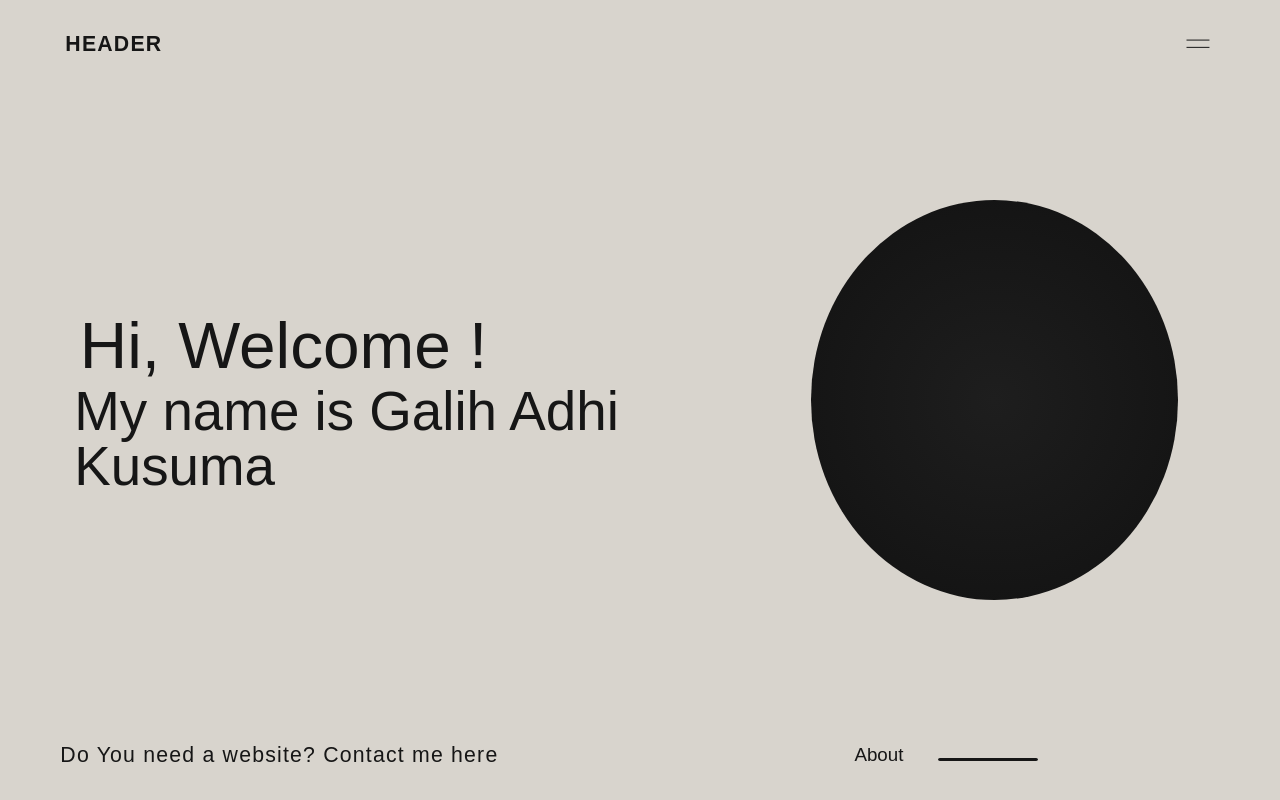
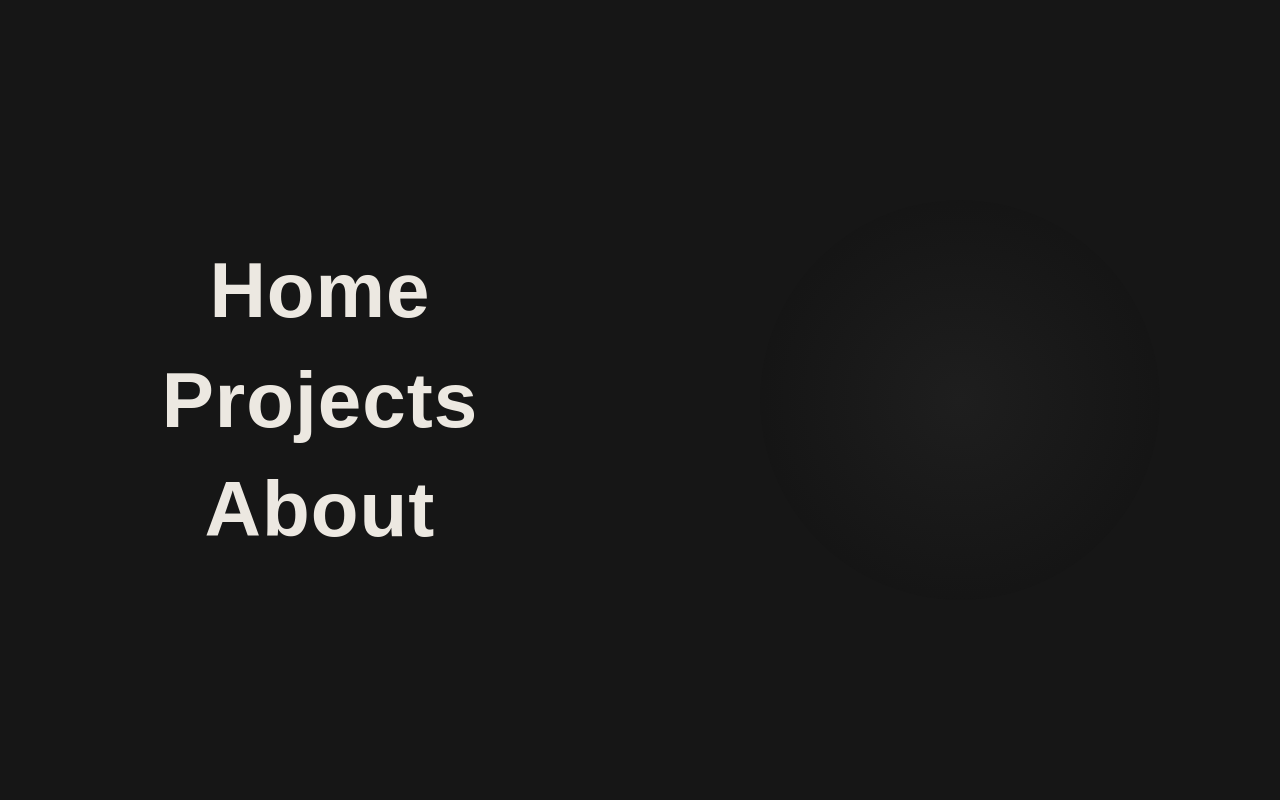
Before and after one commit to NoxturneDev/personal-portfolio-website, a React (Create React App) app: page / in a window 1280 px wide. Built offline with nearby package versions, Linux system fonts and the light colour scheme; a web font is replaced by a local one.

Commit message:
nav links on hover animation

```diff
--- /dev/null
+++ b/src/components/Nav.jsx
@@ -0,0 +1,42 @@
+import React, { useState, useEffect } from 'react'
+import { motion } from 'framer-motion'
+import { Link } from 'react-router-dom'
+import Sphere from './Sphere'
+
+function Nav() {
+
+    return (
+        <div className='nav-container container-flex'>
+            <div className="nav-links-section">
+                <ul>
+                    <motion.li
+                        className="nav-links"
+                        whileHover={{ x: 20, letterSpacing: '5px' }}
+                        transition={{ type: 'tween', duration: 0.2, delay: 0.1, ease: 'easeOut' }}
+                    >
+                        <Link to="/">Home</Link>
+                    </motion.li>
+                    <motion.li
+                        className="nav-links"
+                        whileHover={{ x: 20, letterSpacing: '5px' }}
+                        transition={{ type: 'tween', duration: 0.2, delay: 0.1, ease: 'easeOut' }}
+                    >
+                        <Link to="/project">Projects</Link>
+                    </motion.li>
+                    <motion.li
+                        className="nav-links"
+                        whileHover={{ x: 20, letterSpacing: '5px' }}
+                        transition={{ type: 'tween', duration: 0.2, delay: 0.1, ease: 'easeOut' }}
+                    >
+                        <Link to="/about">About</Link>
+                    </motion.li>
+                </ul>
+            </div>
+            <div className="nav-sphere-section">
+                <Sphere />
+            </div>
+        </div>
+    )
+}
+
+export default Nav
--- a/src/pages/landing-page/Main.jsx
+++ b/src/pages/landing-page/Main.jsx
@@ -2,20 +2,11 @@ import React, { useEffect, useRef } from 'react'
 import gsap from 'gsap'
 import PageWrapper from '../../components/PageWrapper'
 import { textAnimation } from '../../animation/gsapAnimation'
-
+import Nav from '../../components/Nav'
 
 function Main() {
   const wrapper = useRef(null)
   const text = useRef(null)
-
-  const smoothScroll = (xtarget) => {
-    // luxy.init()
-
-    // luxy.settings.wrapperSpeed = 0.02
-  }
-
-  let canScroll = true,
-    i = 0
 
   const snapScroll = (e) => {
     const y = e.deltaY
@@ -71,6 +62,8 @@ function Main() {
   }, [])
 
   return (
+    <>
+      <Nav />
       <div
         className="scroll-wrapper container-flex-l"
         ref={wrapper}
@@ -78,6 +71,7 @@ function Main() {
         <PageWrapper></PageWrapper>
         <PageWrapper></PageWrapper>
       </div>
+    </>
   )
 }
 
--- /dev/null
+++ b/src/style/components/_nav.scss
@@ -0,0 +1,34 @@
+.nav-container {
+    position: absolute;
+    overflow: hidden;
+    background-color: $dark-300;
+    width: 100vw;
+    height: 100vw;
+}
+
+.nav-sphere-section {
+    @include flex(center, center);
+
+    min-width: 50%;
+}
+
+.nav-links-section {
+    flex-grow: 1;
+
+    ul {
+        @include flexCol(center, center);
+
+        .nav-links {
+            font-size: 5rem;
+            font-family: $melodrama;
+            font-weight: bold;
+            letter-spacing: 1px;
+            margin: 0.2em 1em;
+            width: fit-content;
+
+            a{
+                color: $light-300;
+            }
+        }
+    }
+}
--- a/src/style/css/main.css
+++ b/src/style/css/main.css
@@ -303,6 +303,44 @@ h2 {
   color: #161616;
 }
 
+.nav-container {
+  position: absolute;
+  overflow: hidden;
+  background-color: #161616;
+  width: 100vw;
+  height: 100vw;
+}
+
+.nav-sphere-section {
+  display: flex;
+  justify-content: center;
+  align-items: center;
+  min-width: 50%;
+}
+
+.nav-links-section {
+  flex-grow: 1;
+}
+.nav-links-section ul {
+  display: flex;
+  flex-direction: column;
+  justify-content: center;
+  align-items: center;
+}
+.nav-links-section ul .nav-links {
+  font-size: 5rem;
+  font-family: "Melodrama", sans-serif;
+  font-weight: bold;
+  letter-spacing: 1px;
+  margin: 0.2em 1em;
+  width: -webkit-fit-content;
+  width: -moz-fit-content;
+  width: fit-content;
+}
+.nav-links-section ul .nav-links a {
+  color: #ECE8E1;
+}
+
 .scroll-wrapper {
   background-color: #FBF8F3;
   width: 100vw;
--- a/src/style/main.scss
+++ b/src/style/main.scss
@@ -7,5 +7,6 @@
 
 @import "components/sphere";
 @import "components/pages-component";
+@import "components/nav";
 
 @import "pages/landing-page";
```
Also changed, not shown: 1 other file (tests, documents, lock files or other folders). Lines whose indentation alone changed are shown as unchanged.
